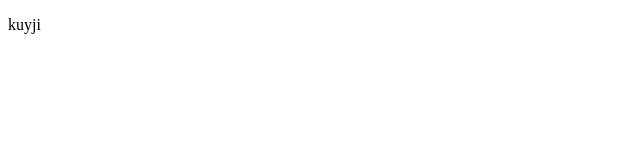
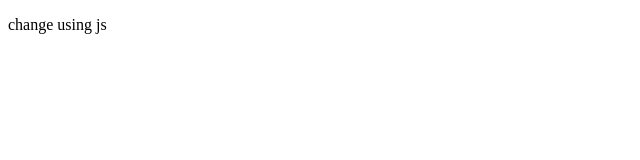
Before and after one commit to ACHTIX/vet-table-nginx-html, a plain HTML site: page website_content/index.html in a window 1280 px wide. Shown: the full height of the page, 0-640 px from the left. Drawn offline with Linux system fonts and the light colour scheme.

Commit message:
change text

```diff
--- a/website_content/index.html
+++ b/website_content/index.html
@@ -9,7 +9,7 @@
     <p id="data">test</p>
 </body>
 <script>
-    document.querySelector("#data").innerHTML="kuyji"
+    document.querySelector("#data").innerHTML="change using js"
 </script>
 
 </html>
```
Also changed, not shown: 1 other file.
